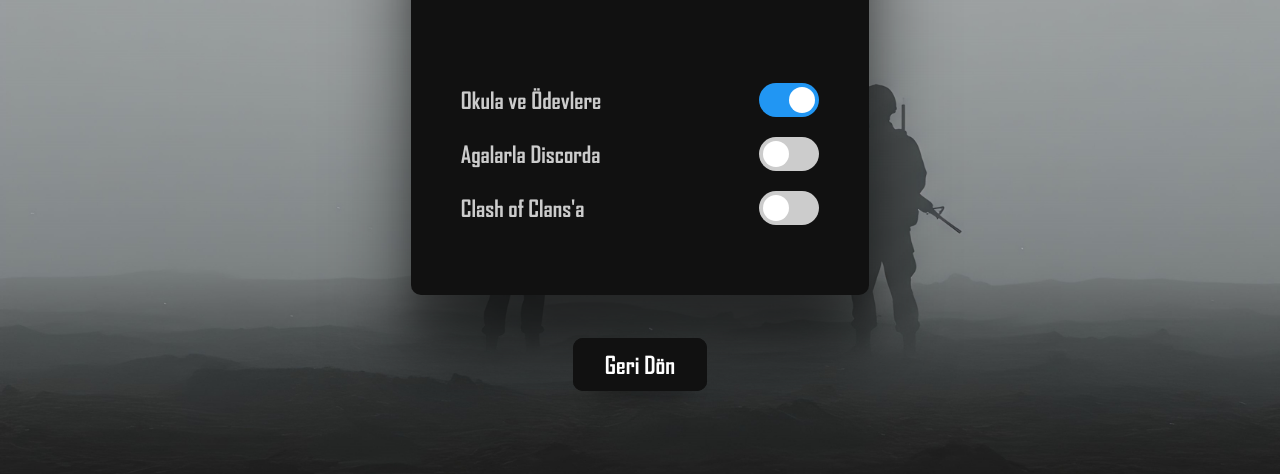
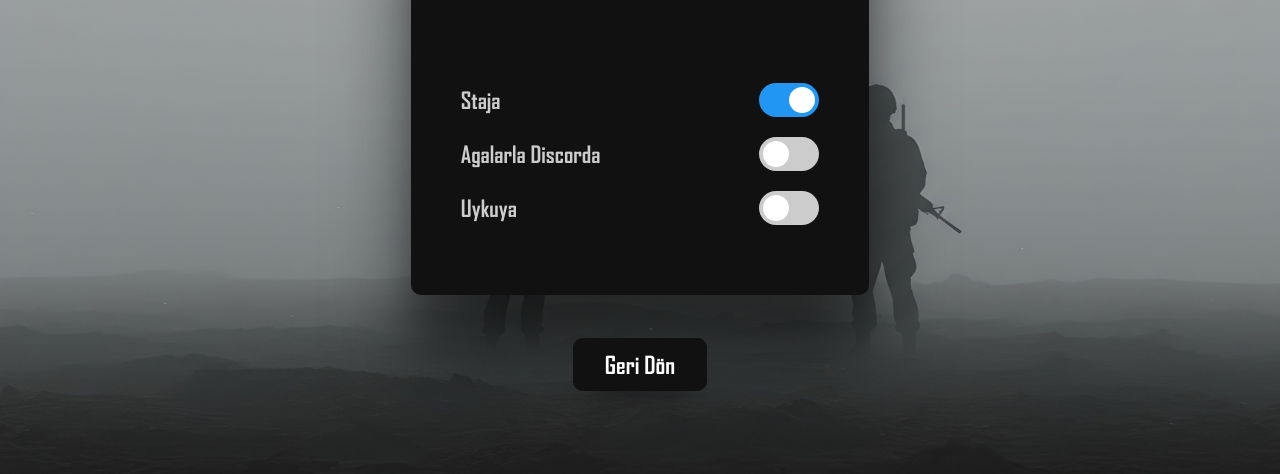
Before and after one commit to CagatayKorkmaz/ArkadasOlayi, a plain HTML site: page burki.html in a window 1280 px wide. Shown: the part 314-788 px from the top of the page. Drawn offline with Linux system fonts and the light colour scheme.

Commit message:
Update burki.html

```diff
--- a/burki.html
+++ b/burki.html
@@ -157,7 +157,7 @@
 
                 <div class="switch-container">
                     <div class="switch-label">
-                        <span>Okula ve Ödevlere</span>
+                        <span>Staja</span>
                         <label class="switch">
                             <input type="checkbox" id="school">
                             <span class="slider"></span>
@@ -177,7 +177,7 @@
 
                 <div class="switch-container">
                     <div class="switch-label">
-                        <span>Clash of Clans'a</span>
+                        <span>Uykuya</span>
                         <label class="switch">
                             <input type="checkbox" id="life">
                             <span class="slider"></span>
```
